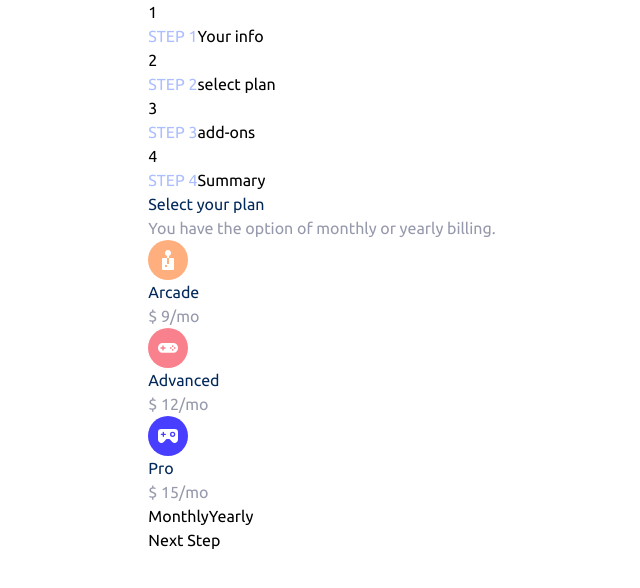
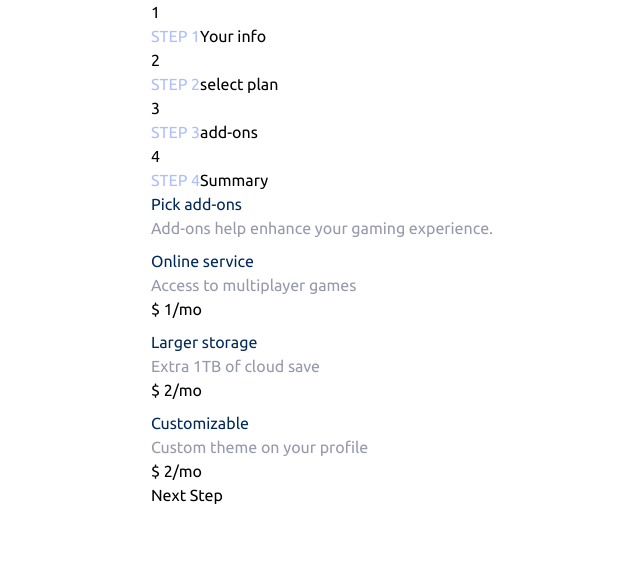
Before and after one commit to Parry-97/multi-step-form, a React (Vite) app: page / in a window 1280 px wide. Shown: the top 588 px of the page, without its empty margins (318-958 px from the left). Built offline with nearby package versions, Linux system fonts and the light colour scheme.

Commit message:
added Addons selection with svg checkbox

```diff
--- a/src/App.css
+++ b/src/App.css
@@ -42,6 +42,10 @@
   color: var(--cool-gray);
 }
 
+.purplish-blue {
+  color: var(--purplish-blue);
+}
+
 .step__num {
   color: var(--pastel-blue);
 }
--- a/src/App.jsx
+++ b/src/App.jsx
@@ -10,7 +10,7 @@ import InfoForm from "./components/InfoForm";
 import AddOnSelect from "./components/AddOnSelect";
 
 function App() {
-  const [activeStep, setActiveStep] = useState(1);
+  const [activeStep, setActiveStep] = useState(2);
 
   const steps = [InfoForm, PlanSelect, AddOnSelect, Summary, Finish];
   const stepDescriptions = ["Your info", "select plan", "add-ons", "Summary"];
--- /dev/null
+++ b/src/components/AddOnOption.jsx
@@ -0,0 +1,31 @@
+import Option from "./Option";
+import { useState } from "react";
+
+const AddOnOption = ({ optionName, monthly, cost, details }) => {
+  const [selected, setselected] = useState(false);
+
+  return (
+    <Option selected={selected} onSelect={() => setselected(!selected)}>
+      <div className="flex align-middle w-full">
+        <span className="border self-start my-auto mx-4  rounded-md ">
+          <img
+            className={`${
+              selected ? "visible" : "invisible"
+            } bg-indigo-600 py-2 px-1.5 rounded my-auto`}
+            src="../../assets/images/icon-checkmark.svg"
+            alt="checkmark"
+          />
+        </span>
+        <div className="flex flex-col align-middle">
+          <h2 className="info__label font-medium text-lg">{optionName}</h2>
+          <p className="info__p">{details}</p>
+        </div>
+        <span className="ml-auto mr-5 text-indigo-700 flex flex-col justify-center">
+          {!monthly ? `$ ${cost}/mo` : `$ ${cost * 10}/yr`}
+        </span>
+      </div>
+    </Option>
+  );
+};
+
+export default AddOnOption;
--- a/src/components/AddOnSelect.jsx
+++ b/src/components/AddOnSelect.jsx
@@ -1,13 +1,43 @@
+import AddOnOption from "./AddOnOption";
+
 const AddOnSelect = () => {
+  const addOnOptions = [
+    {
+      name: "Online service",
+      cost: 1,
+      details: "Access to multiplayer games",
+    },
+    {
+      name: "Larger storage",
+      cost: 2,
+      details: "Extra 1TB of cloud save",
+    },
+    {
+      name: "Customizable",
+      cost: 2,
+      details: "Custom theme on your profile",
+    },
+  ];
   return (
-    <div>
-      Pick add-ons Add-ons help enhance your gaming experience.
-      <ul>
-        <li>Online service Access to multiplayer games +$1/mo</li>
-        <li>Larger Storage Extra 1TB of cloud save +$2/mo</li>
-        <li>Customizable Profile Custom theme on your profile +$2/mo</li>
+    <div className="flex flex-col h-full w-11/12 mx-auto lg:px-16 py-16">
+      <h2 className="block font-extrabold info__head text-2xl md:text-4xl">
+        Pick add-ons
+      </h2>
+      <p className="info__p text-base md:text-lg font-normal mb-10">
+        Add-ons help enhance your gaming experience.
+      </p>
+      <ul className="flex flex-col gap-5">
+        {addOnOptions.map((option, i) => {
+          return (
+            <AddOnOption
+              key={i}
+              optionName={option.name}
+              details={option.details}
+              cost={option.cost}
+            ></AddOnOption>
+          );
+        })}
       </ul>
-      Go Back Next Step
     </div>
   );
 };
--- a/src/components/CardFactory.jsx
+++ b/src/components/CardFactory.jsx
@@ -13,7 +13,7 @@ const CardFactory = ({ component: Component, ...rest }) => {
         //      Furthemore, remember that absolute positioned elements
         //      consider the padding box as the containing block not the content-box
         //HACK: Very important to understarnd the mt-auto
-        className="absolute bottom-20 right-5 md:static z-0 ml-auto md:mr-20 py-2 rounded-md px-4 border bg-blue-900 text-white font-medium text-base md:text-lg"
+        className="absolute bottom-16 right-5 md:right-10 md:bottom-5 z-10 ml-auto md:mr-20 py-2 rounded-md px-4 border bg-blue-900 text-white font-medium text-base"
         type="submit"
       >
         Next Step
--- /dev/null
+++ b/src/components/Option.jsx
@@ -0,0 +1,14 @@
+const Option = ({ onSelect, selected, children }) => {
+  return (
+    <div
+      className={`flex py-5 gap-2 justify-start rounded-xl border ${
+        selected && " border-indigo-800"
+      }`}
+      onClick={onSelect}
+    >
+      {children}
+    </div>
+  );
+};
+
+export default Option;
--- a/src/components/PlanOption.jsx
+++ b/src/components/PlanOption.jsx
@@ -1,6 +1,12 @@
+import Option from "./Option";
+import { useState } from "react";
+
 const PlanOption = ({ iconPath, planName, monthly, cost }) => {
+  const [selected, setselected] = useState(false);
   return (
-    <div className="flex py-5 gap-2 justify-start rounded-xl border focus:border-purple-100">
+    //HACK: Can refactor this outer div as a reusable Option component that can include the
+    //      other more specific stuff as children
+    <Option selected={selected} onSelect={() => setselected(!selected)}>
       <img className="px-4" src={iconPath} alt="game themed icon" />
       <div className="flex flex-col">
         <h2 className="info__label font-medium text-lg">{planName}</h2>
@@ -8,7 +14,7 @@ const PlanOption = ({ iconPath, planName, monthly, cost }) => {
           {!monthly ? `$ ${cost}/mo` : `$ ${cost * 10}/yr`}
         </span>
       </div>
-    </div>
+    </Option>
   );
 };
 
--- a/src/index.css
+++ b/src/index.css
@@ -49,7 +49,7 @@ body {
   place-items: center;
 
   min-width: 360px;
-  min-height: 800px;
+  min-height: 820px;
   /*WARN: This is important to allow the body to strech entire viewport instead of limiting it
   *       to wrap the internal content*/
   /* min-height: 100vh; */
```
